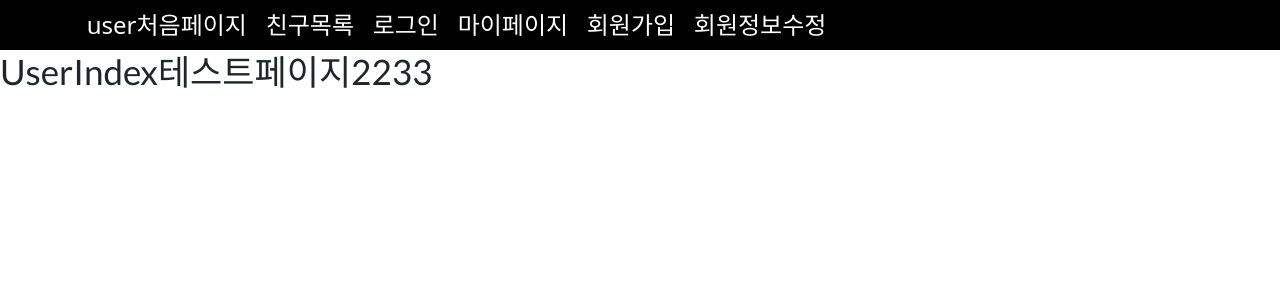
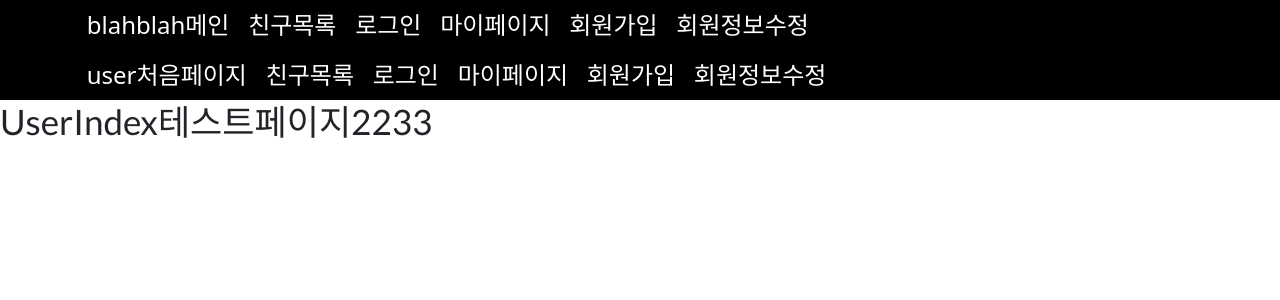
Before and after one commit to damwon/BlahBlah, a Next.js app in the folder FE/blahblah/: page /user in a window 1280 px wide. Shown: the top 300 px of the page. Built offline with nearby package versions, Linux system fonts and the light colour scheme.

Commit message:
[S06P31C203-68] feat:AllNav

```diff
--- /dev/null
+++ b/FE/blahblah/component/Layout.js
@@ -0,0 +1,9 @@
+import NavBar from "./NavBar";
+
+export default function Layout( {children}){
+
+  return <>
+  <NavBar></NavBar>
+  <div>{children}</div>
+  </>
+}
--- /dev/null
+++ b/FE/blahblah/component/Navbar.js
@@ -0,0 +1,48 @@
+import { Navbar,Container,Nav } from 'react-bootstrap';
+import Link from "next/link";
+import { useRouter } from "next/router";
+
+export default function userNav() {
+  return (
+    <>
+    {/* 테스트 */}
+    <Navbar bg="black" variant="dark">
+    <Container>
+    <Link href="/">
+ <a className="navmenu">&nbsp;blahblah메인 &nbsp;</a>
+  </Link>
+    {/* <Navbar.Brand href="/user">user처음페이지</Navbar.Brand> */}
+    <Nav className="me-auto">
+    <Link href="/user/friends">
+ <a className="navmenu">&nbsp;친구목록 &nbsp;</a>
+  </Link>
+  <Link href="/user/login">
+ <a className="navmenu">&nbsp;로그인 &nbsp;</a>
+  </Link>
+  <Link href="/user/mypage">
+ <a className="navmenu">&nbsp;마이페이지 &nbsp;</a>
+  </Link>
+  <Link href="/user/signup">
+ <a className="navmenu">&nbsp;회원가입 &nbsp;</a>
+  </Link>
+  <Link href="/user/updatecheck">
+ <a className="navmenu">&nbsp;회원정보수정 &nbsp;</a>
+  </Link>
+    </Nav>
+    </Container>
+  </Navbar>
+    <style jsx>{`
+
+        .navmenu {
+          color: white;
+          text-decoration-line: none;
+          display: inline-block;
+          margin: 0px;
+          font-size: 24px;
+        }
+
+      `}</style>
+    </>
+
+  )
+}
--- a/FE/blahblah/pages/_app.tsx
+++ b/FE/blahblah/pages/_app.tsx
@@ -2,9 +2,24 @@ import '../styles/globals.css'
 import 'semantic-ui-css/semantic.min.css'
 import type { AppProps } from 'next/app'
 import 'bootstrap/dist/css/bootstrap.min.css';
+import Layout from '../component/Layout'
 
 function MyApp({ Component, pageProps }: AppProps) {
-  return <Component {...pageProps} />
+  return <>
+  <Layout>
+      <Component {...pageProps} />
+
+  </Layout>
+  <style jsx global>
+  {
+    `
+    a {
+      color:black;
+    }
+    `
+  }
+  </style>
+  </>
 }
 
 export default MyApp
```
Also changed, not shown: FE/blahblah/pages/index.tsx (+4 -66 lines).
